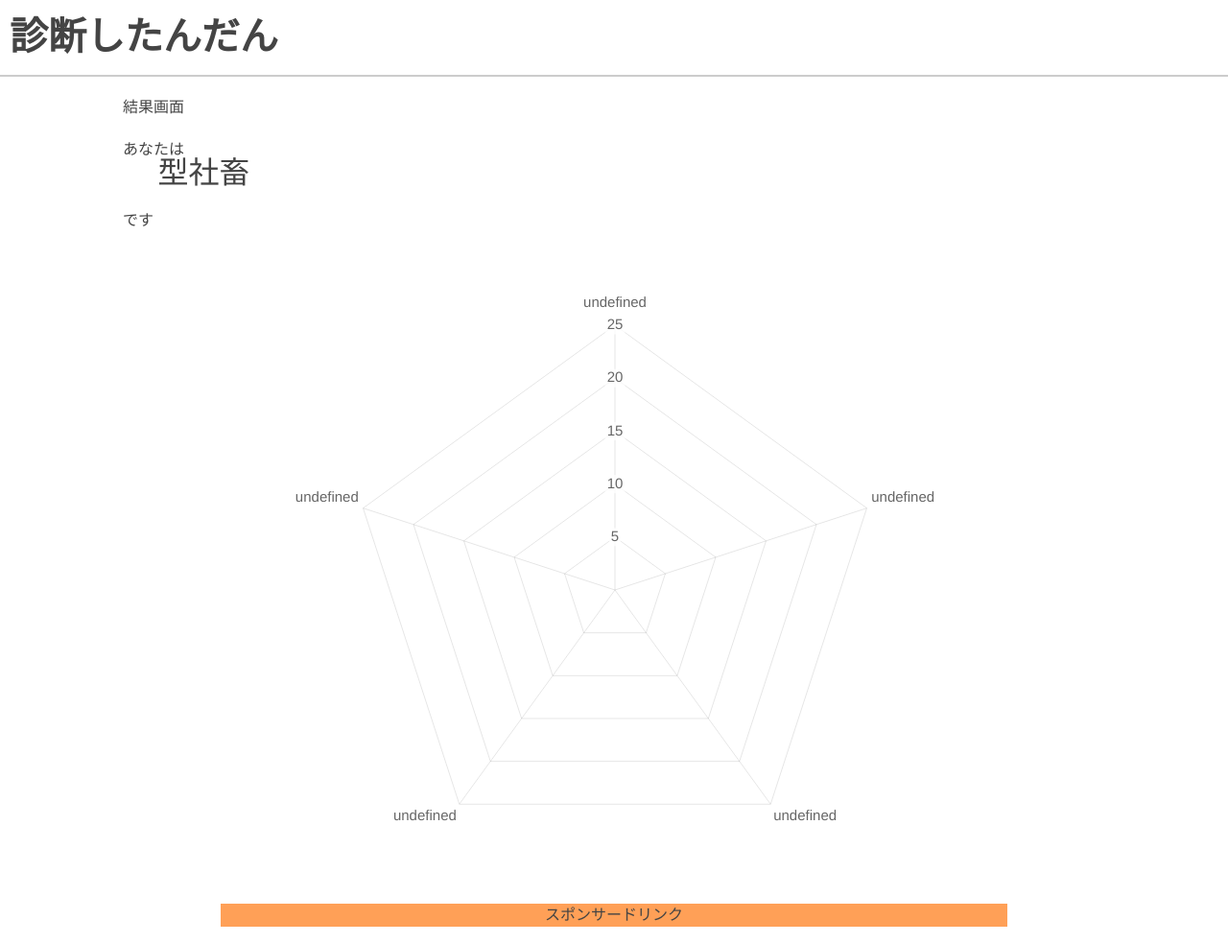
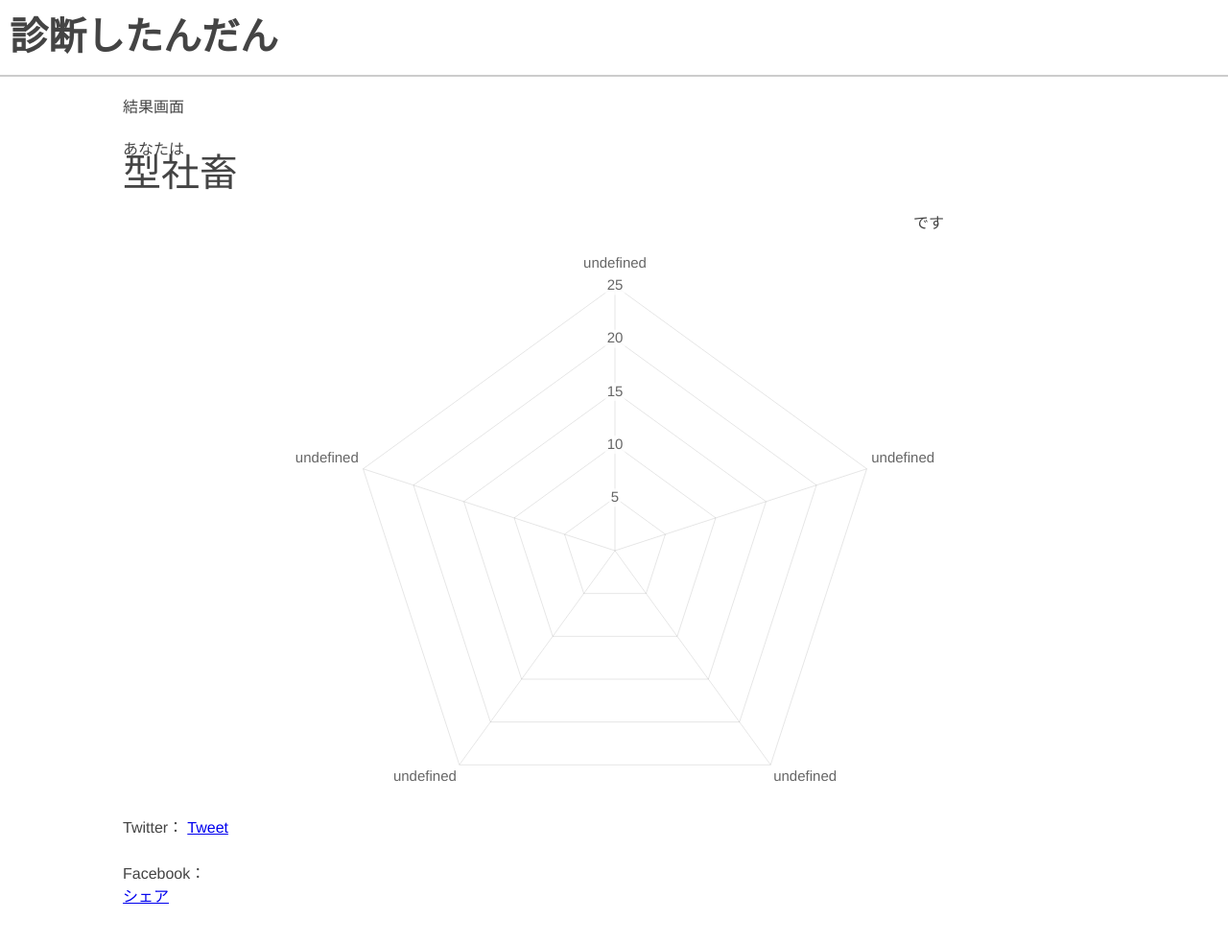
Before and after one commit to noots-val/shindan_dev, a Django app: template templates/syachikuru/result.html in a window 1280 px wide. Shown: the top 983 px of the page at 96% size. Run offline with Django 3.2, Linux system fonts and the light colour scheme; the template is opened without the code that fills it, so the values that code supplies are empty; some libraries are stand-ins or nearby versions; some web fonts are replaced.

Commit message:
社畜るの更新です cssは一応載せときました #６８_社畜るアプリの実装

```diff
--- a/static/syachikuru/css/result.css
+++ b/static/syachikuru/css/result.css
@@ -1,2 +1,19 @@
-span.sentence1 {font-size: 32px; }
-p.sentence2{margin-left: auto; }
+span.sentence1 {font-size: 40px; }
+span.sentence2 {width: 200px; font-size: 40px; margin-left: auto; margin-right: auto;}
+p {
+    width: 200px;
+    font-size: 16px;
+}
+.left {
+    margin-right: auto;
+}
+.center {
+    margin-left: auto;
+    margin-right: auto;
+}
+.right {
+    margin-left: auto;
+}
+script {
+    white-space: nowrap;
+}
--- a/syachikuru/views.py
+++ b/syachikuru/views.py
@@ -25,6 +25,7 @@
     point_dict = CalculatePointService().sum_point(request)
     result_id = ResultTypeValue().sort_result_id_by_point(sum(point_dict.values()))
     result_type = Result.objects.values_list('type', flat=True)
+    result_description = Result.objects.values_list('description', flat=True)
     characteristic_types = Characteristic.objects.values_list('characteristic_type', flat=True)
 
     response = HttpResponseRedirect(reverse('syachikuru:result', kwargs={'pk': result_id}))
@@ -39,6 +40,7 @@
     response.set_cookie('RESPONSIBILITY_TYPE', quote(characteristic_types[3]))
     response.set_cookie('COOPERATIVENESS_TYPE', quote(characteristic_types[4]))
     response.set_cookie('RESULT_TYPE', quote(result_type[result_id-1]))
+    response.set_cookie('RESULT_DESCRIPTION', quote(result_description[result_id-1]))
     # response.set_cookie('PEACOCKERY_TYPE', 'a')
     # response.set_cookie('LOYALTIES_TYPE', 'b')
     # response.set_cookie('ADMISSIBILITY_TYPE', 'c')
--- a/templates/syachikuru/questions.html
+++ b/templates/syachikuru/questions.html
@@ -31,7 +31,7 @@
                 {% for choice_of_question in display_question.choices_of_question %}
                 <input type="radio" class="radio-input_form"
                        id="choice{{ display_question.question_id }}-{{ forloop.counter }}"
-                       name="radio{{ display_question.question_id }}" value="{{ choice_of_question.id }}">
+                       name="radio{{ display_question.question_id }}" value="{{ choice_of_question.id }}" checked>
                 <label class="radio-label_form" for="choice{{ display_question.question_id }}-{{ forloop.counter }}">{{choice_of_question.choice_sentence}}</label>
                 {% endfor %}
             </li>
--- a/templates/syachikuru/result.html
+++ b/templates/syachikuru/result.html
@@ -26,26 +26,41 @@
 </head>
 <p>あなたは<br>
 <head>
-    <meta charset="utf-8">
     <span class="sentence1">
         <script type="text/javascript" src="{% static 'syachikuru/js/result.js'%}"></script>
+        型社畜
     </span>
-    </head>
-　　<body>
-        <span class="sentence1">型社畜</span><br>
-        <p class="sentence2">です</p>
-
- 　　</body>
+</head>
+<body>
+    <p class="right">です</p>
+</body>
 </p>
 </html>
 {{display_list}}
 <canvas id="chart" width="70" height="40"></canvas>
+
+Twitter：
+    <a href="https://twitter.com/share?ref_src=twsrc%5Etfw" class="twitter-share-button" data-show-count="false">
+        Tweet
+    </a>
+    <br>
+    <br>
+Facebook：
+    <div class="fb-share-button" data-href="https://shindan-shitandan.com" data-layout="button" data-size="small" data-mobile-iframe="true">
+        <a target="_blank" href="https://www.facebook.com/sharer/sharer.php?u=https%3A%2F%2Fshindan-shitandan.com%2F&amp;src=sdkpreparse" class="fb-xfbml-parse-ignore">シェア</a>
+    </div>
+    <br>
+    <br>
+LINE：
+    <div class="line-it-button" data-lang="ja" data-type="like" data-url="https://shindan-shitandan.com/" style="display: none;"></div>
+<p><a href="{% url 'syachikuru:questions' %}">質問画面へ</a></p>
 {% endblock %}
-
 
 
 {% block js %}
 <head lang="ja"></head>
 <script src="https://cdnjs.cloudflare.com/ajax/libs/Chart.js/2.5.0/Chart.bundle.min.js"></script>
 <script type="text/javascript" src="{% static 'syachikuru/js/drawchart.js'%}"></script>
+<script async src="https://platform.twitter.com/widgets.js" charset="utf-8"></script>
+<script src="https://d.line-scdn.net/r/web/social-plugin/js/thirdparty/loader.min.js" async="async" defer="defer"></script>
 {% endblock %}
```
